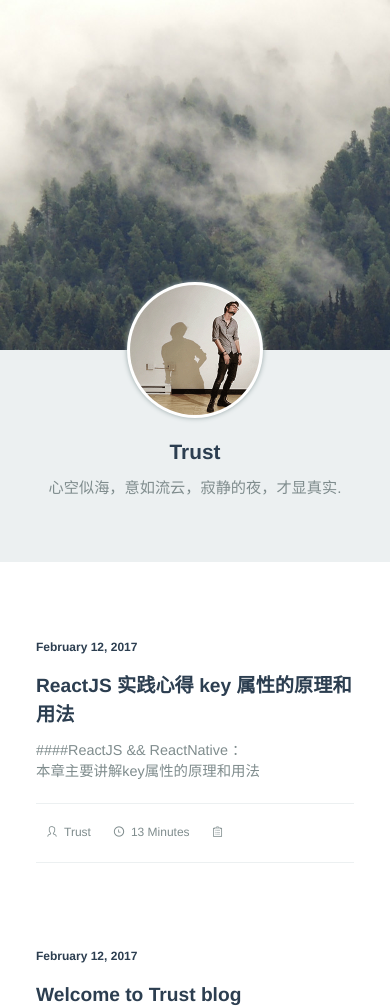
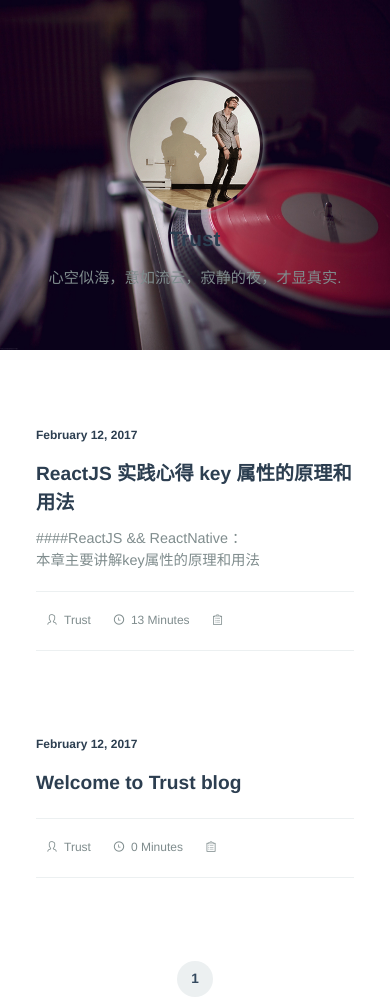
Before and after one commit to TrustDec/TrustDec.github.io, a plain HTML site: page archives/2017/02/index.html in a window 390 px wide. Shown: the top 1008 px of the page. Drawn offline with Linux system fonts and the light colour scheme.

Commit message:
接入第三方 统计

```diff
--- a/archives/2017/02/index.html
+++ b/archives/2017/02/index.html
@@ -1,4 +1,12 @@
-<!DOCTYPE html><html lang="zh-cn"><head><meta charset="utf-8"><meta name="viewport" content="width=device-width,initial-scale=1.0,minimum-scale=1.0,maximum-scale=1.0,user-scalable=no"><meta name="format-detection" content="telephone=no"><meta name="format-detection" content="email=no"><meta name="description"><meta name="keywords" content="Trust, TrustTheBoy, 贾国瑞, 小瑞, SmallRui"><title>Trust</title><link rel="stylesheet" href="/css/main_style.min.css"><link rel="icon" href="/favicon.ico"></head><body><div class="page-header"><div class="background"><img src="/default_images/page_background.jpg"></div><div class="author"><div class="head"><img src="/default_images/author_head.gif"></div><h3 class="name">Trust</h3><p class="signature">心空似海，意如流云，寂静的夜，才显真实.</p></div></div><ul class="post-list" style="max-width:900px;"><li> <p class="date">February 12, 2017</p><h4 class="title"><a href="/2017/02/12/ReactJS 实践心得 key 属性的原理和用法/">ReactJS 实践心得 key 属性的原理和用法</a></h4><div class="excerpt"><p>####ReactJS &amp;&amp; ReactNative ：</p>
+<!DOCTYPE html><html lang="zh-cn"><head><meta charset="utf-8"><meta name="viewport" content="width=device-width,initial-scale=1.0,minimum-scale=1.0,maximum-scale=1.0,user-scalable=no"><meta name="format-detection" content="telephone=no"><meta name="format-detection" content="email=no"><meta name="description"><meta name="keywords" content="Trust, TrustTheBoy, 贾国瑞, 小瑞, SmallRui"><title>Trust</title><link rel="stylesheet" href="/css/main_style.min.css"><link rel="icon" href="/favicon.ico"></head><body><div class="page-header"><div class="background"><img src="/default_images/page_background_def.jpg"><div class="author"><div class="head"><img src="/default_images/author_head.gif"></div><h3 class="name">Trust</h3><p class="signature">心空似海，意如流云，寂静的夜，才显真实.</p></div></div></div><ul class="post-list" style="max-width:900px;"><li> <p class="date">February 12, 2017</p><h4 class="title"><a href="/2017/02/12/ReactJS 实践心得 key 属性的原理和用法/">ReactJS 实践心得 key 属性的原理和用法</a></h4><div class="excerpt"><p>####ReactJS &amp;&amp; ReactNative ：</p>
 <blockquote>
 <p>本章主要讲解key属性的原理和用法</p>
-</blockquote></div><ul class="meta"><li><i class="icon icon-author"></i>Trust</li><li><i class="icon icon-clock"></i>13 Minutes</li><li><i class="icon icon-category"></i></li></ul></li><li> <p class="date">February 12, 2017</p><h4 class="title"><a href="/2017/02/12/Welcome to Trust blog/">Welcome to Trust blog</a></h4><div class="excerpt"></div><ul class="meta"><li><i class="icon icon-author"></i>Trust</li><li><i class="icon icon-clock"></i>0 Minutes</li><li><i class="icon icon-category"></i></li></ul></li></ul><ul class="pagination"><li class="current"><a>1</a></li></ul><div class="page-footer"><div class="top"><ul class="social"><li><a href="https://github.com/TrustTheBoy" title="GitHub" target="_blank"><i class="icon icon-github"></i></a></li><li><a href="http://weibo.com/5972812599/profile?topnav=1&amp;wvr=6&amp;is_all=1" title="Weibo" target="_blank"><i class="icon icon-weibo"></i></a></li><li><a href="https://segmentfault.com/u/trusttheboy" title="SegmentFault" target="_blank"><i class="icon icon-segmentfault"></i></a></li><li><a href="https://segmentfault.com/u/trusttheboy" title="Linkin" target="_blank"><i class="icon icon-linkin"></i></a></li></ul></div><div class="bottom"><p class="copyright">© 2017 Trust</p></div></div></body></html>
+</blockquote></div><ul class="meta"><li><i class="icon icon-author"></i>Trust</li><li><i class="icon icon-clock"></i>13 Minutes</li><li><i class="icon icon-category"></i></li></ul></li><li> <p class="date">February 12, 2017</p><h4 class="title"><a href="/2017/02/12/Welcome to Trust blog/">Welcome to Trust blog</a></h4><div class="excerpt"></div><ul class="meta"><li><i class="icon icon-author"></i>Trust</li><li><i class="icon icon-clock"></i>0 Minutes</li><li><i class="icon icon-category"></i></li></ul></li></ul><script><!-- trusttheboy.github.io/ Baidu tongji analytics -->
+var _hmt = _hmt || [];
+(function() {
+  var hm = document.createElement("script");
+  console.log(1);
+  hm.src = "https://hm.baidu.com/hm.js?fe3f5969cfe3bf9255462b6403670fb4";
+  var s = document.getElementsByTagName("script")[0];
+  s.parentNode.insertBefore(hm, s);
+})();</script><ul class="pagination"><li class="current"><a>1</a></li></ul><div class="page-footer"><div class="top"><ul class="social"><li><a href="https://github.com/TrustTheBoy" title="GitHub" target="_blank"><i class="icon icon-github"></i></a></li><li><a href="http://weibo.com/5972812599/profile?topnav=1&amp;wvr=6&amp;is_all=1" title="Weibo" target="_blank"><i class="icon icon-weibo"></i></a></li><li><a href="https://segmentfault.com/u/trusttheboy" title="SegmentFault" target="_blank"><i class="icon icon-segmentfault"></i></a></li><li><a href="https://segmentfault.com/u/trusttheboy" title="Linkin" target="_blank"><i class="icon icon-linkin"></i></a></li></ul></div><div class="bottom"><p class="copyright">© 2017 Trust</p></div></div></body></html>
--- a/css/main_style.css
+++ b/css/main_style.css
@@ -550,49 +550,45 @@ a {
 }
 .page-header .background img {
   display: block;
-  width: 1920px;
-  height: 800px;
+  width: 100%;
+}
+.page-header .background .author {
+  text-align: center;
   position: absolute;
-  top: 50%;
-  left: 50%;
-  margin-left: -960px;
-  margin-top: -400px;
+  z-index: 10;
+  width: 100%;
+  top: 22%;
 }
-.page-header .author {
-  background: #ecf0f1;
-  text-align: center;
-  padding: 0 20px 30px 20px;
-}
-.page-header .author .head {
+.page-header .background .author .head {
   display: inline-block;
   width: 130px;
   height: 130px;
   border-radius: 50%;
   padding: 3px;
-  background: #fff;
   box-shadow: 0 0 5px #95a5a6;
   position: relative;
-  top: -68px;
+  top: 0px;
 }
-.page-header .author .head img {
+.page-header .background .author .head img {
   width: 100%;
   height: 100%;
   display: block;
   border-radius: 50%;
+  margin: 0;
+  top: 0;
+  left: 0;
 }
-.page-header .author .name, .page-header .author .signature {
-  position: relative;
+.page-header .background .author .name, .page-header .background .author .signature {
   margin: 0;
+  line-height: 2.15;
 }
-.page-header .author .name {
+.page-header .background .author .name {
   font-size: 1.3rem;
   color: #2c3e50;
-  top: -50px;
 }
-.page-header .author .signature {
+.page-header .background .author .signature {
   font-size: .95rem;
   color: #7f8c8d;
-  top: -35px;
 }
 
 @media screen and (max-width: 1440px) {
@@ -605,10 +601,8 @@ a {
     height: 350px;
   }
   .page-header .background img {
-    width: 1200px;
-    height: 500px;
-    margin-left: -600px;
-    margin-top: -250px;
+    width: 100%;
+    height: 350px;
   }
 }
 .post-header {
@@ -693,8 +687,8 @@ a {
   }
 }
 .page-footer .top {
-  background: #2c3e50;
-  padding: 10px 150px;
+  background: #34495e;
+  padding: 20px 15px;
 }
 .page-footer .top .social {
   padding-left: 0;
@@ -715,7 +709,7 @@ a {
 }
 .page-footer .bottom {
   background: #34495e;
-  padding: 30px 15px;
+  padding: 20px 15px;
 }
 .page-footer .bottom .copyright {
   font-size: .8rem;
@@ -736,7 +730,6 @@ a {
 }
 
 .post-list {
-  max-width: 600px;
   margin: 72px auto 0 auto;
   padding: 0 36px;
   list-style: none;
@@ -825,7 +818,6 @@ a {
 }
 
 .article-content, .article-meta {
-  max-width: 600px;
   padding: 0 36px;
   line-height: 2;
 }
@@ -938,7 +930,6 @@ a {
 }
 
 .article-comment {
-  max-width: 600px;
   padding: 0 36px;
   margin: 0 auto 72px auto;
 }
```
Also changed, not shown: 2017/02/12/ReactJS 实践心得 key 属性的原理和用法/index.html (+9 -0 lines), 2017/02/12/Welcome to Trust blog/index.html (+9 -0 lines), archives/2017/index.html (+10 -2 lines), archives/index.html (+10 -2 lines), index.html (+10 -2 lines), css/main_style.min.css, default_images/page_background_def.jpg (added), 2 other files.
